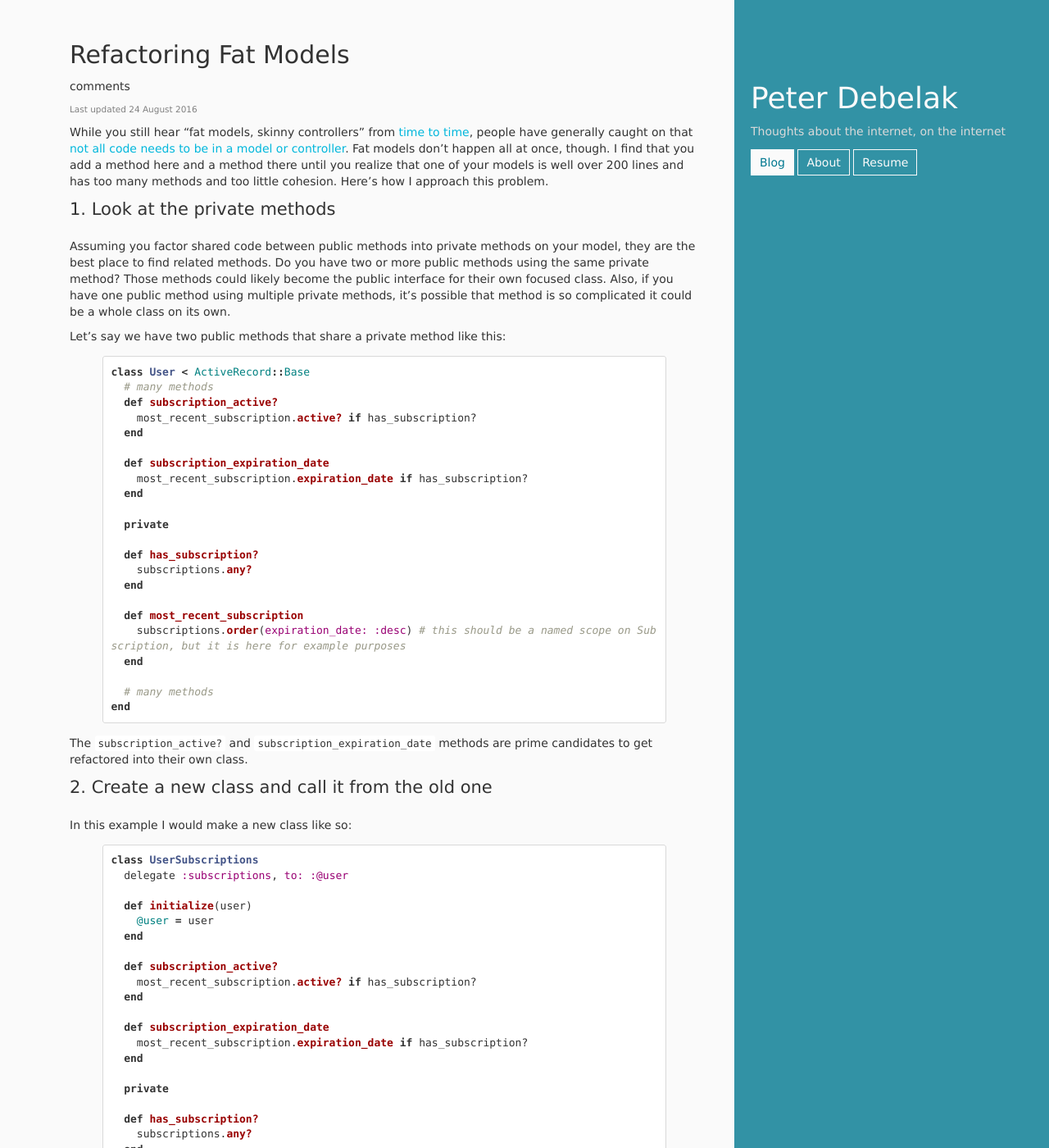
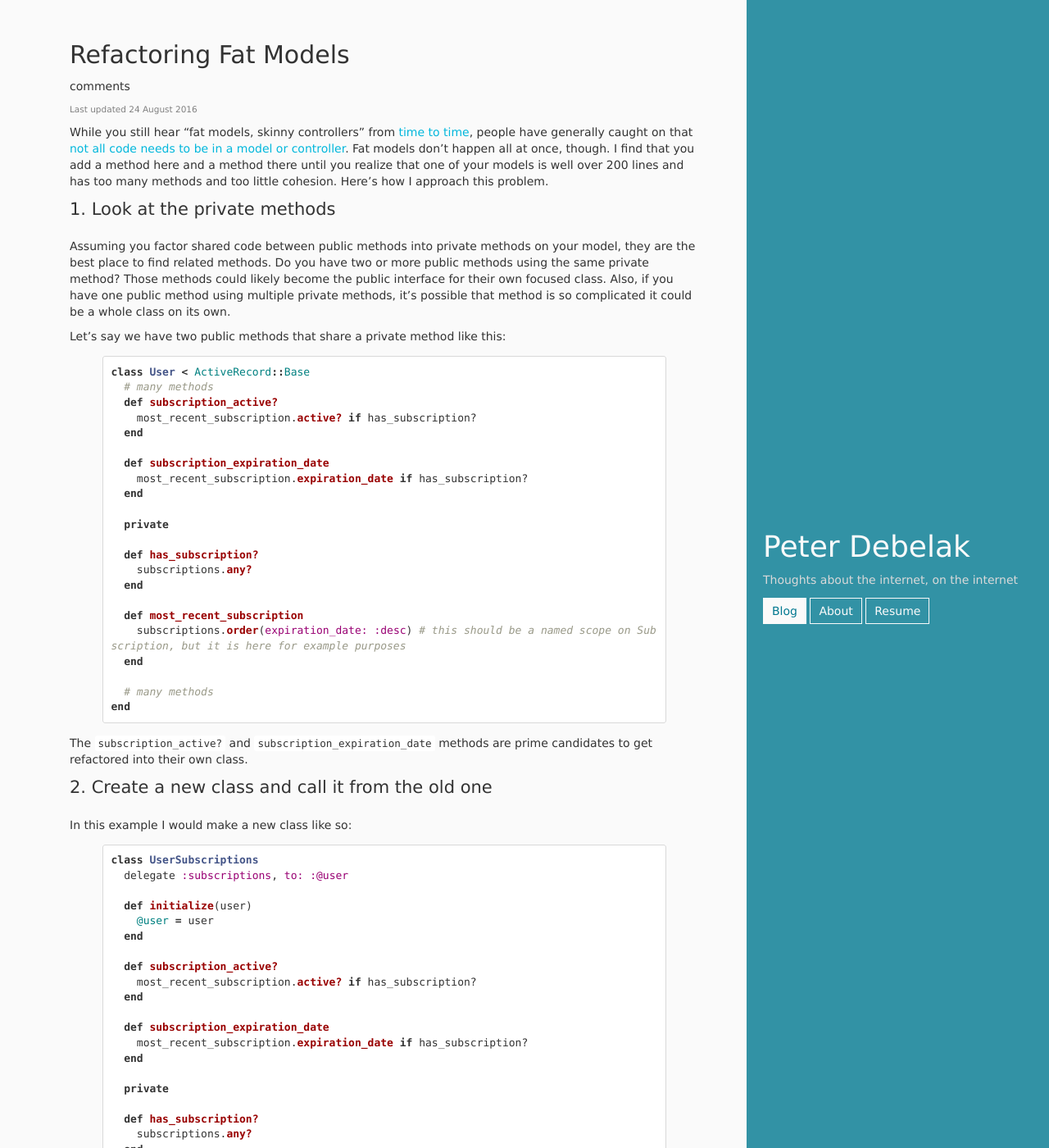
Before and after one commit to pdebelak/peterdebelak.com, a Jekyll site: the page built from index.html, in a window 1280 px wide and 1400 px high. Shown: the whole window at 82% size. Built offline with Jekyll 4.4.1, drawn with Linux system fonts in a browser that asks for light colours; the list of posts is cut into pages by our own code; comment, search, counter and statistics services are not loaded.

Commit message:
Vertically center sidebar content

```diff
--- a/_includes/header.html
+++ b/_includes/header.html
@@ -1,5 +1,5 @@
-<div class="row">
-  <header class="l-header">
+<section class="l-header row">
+  <header>
     <h1 class="header-title"><a href="/">Peter Debelak</a></h1>
     <p class="header-subtitle">Thoughts about the internet, on the internet</p>
     <nav class="header-nav">
@@ -10,4 +10,4 @@
       </ul>
     </nav>
   </header>
-</div>
+</section>
--- a/css/_layout.scss
+++ b/css/_layout.scss
@@ -1,16 +1,23 @@
 .l-header {
   background-color: rgba($brand-primary, 0.80);
-  @include col(30%);
+  box-sizing: border-box;
   overflow: auto;
   color: $body-bg;
   text-align: center;
   padding: 20px;
   @media(min-width: $tablet-size) {
+    margin: 0;
+    display: -webkit-box;
+    display: -ms-flexbox;
+    display: flex;
+    -webkit-box-align: center;
+    -ms-flex-align: center;
+    align-items: center;
+    align-items: center;
+    width: 30%;
     position: fixed;
     right: 0;
     height: 100%;
-    margin-bottom: 0;
-    padding-top: 80px;
     text-align: left;
   }
 }
```
Also changed, not shown: Gemfile.lock.
